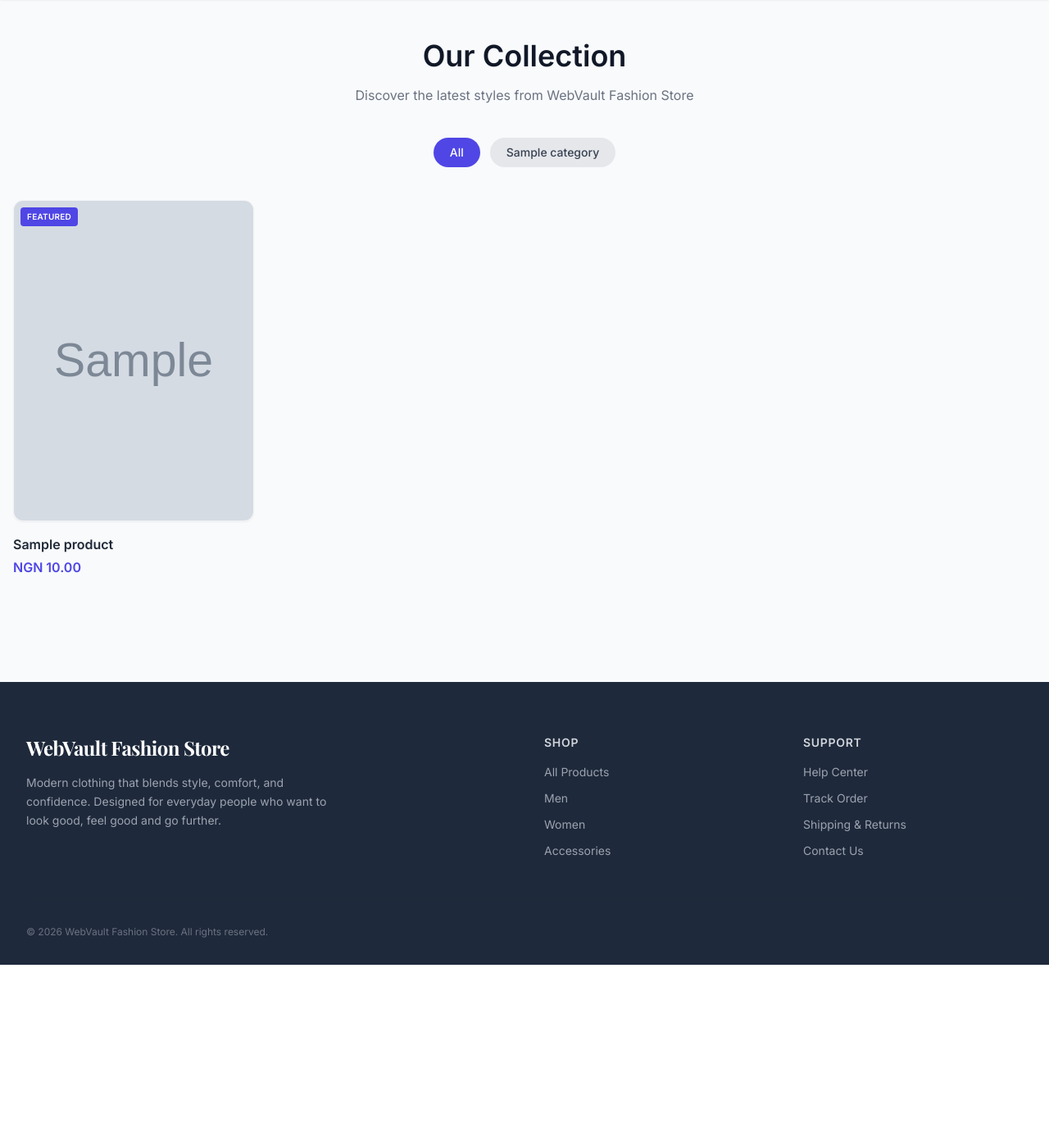
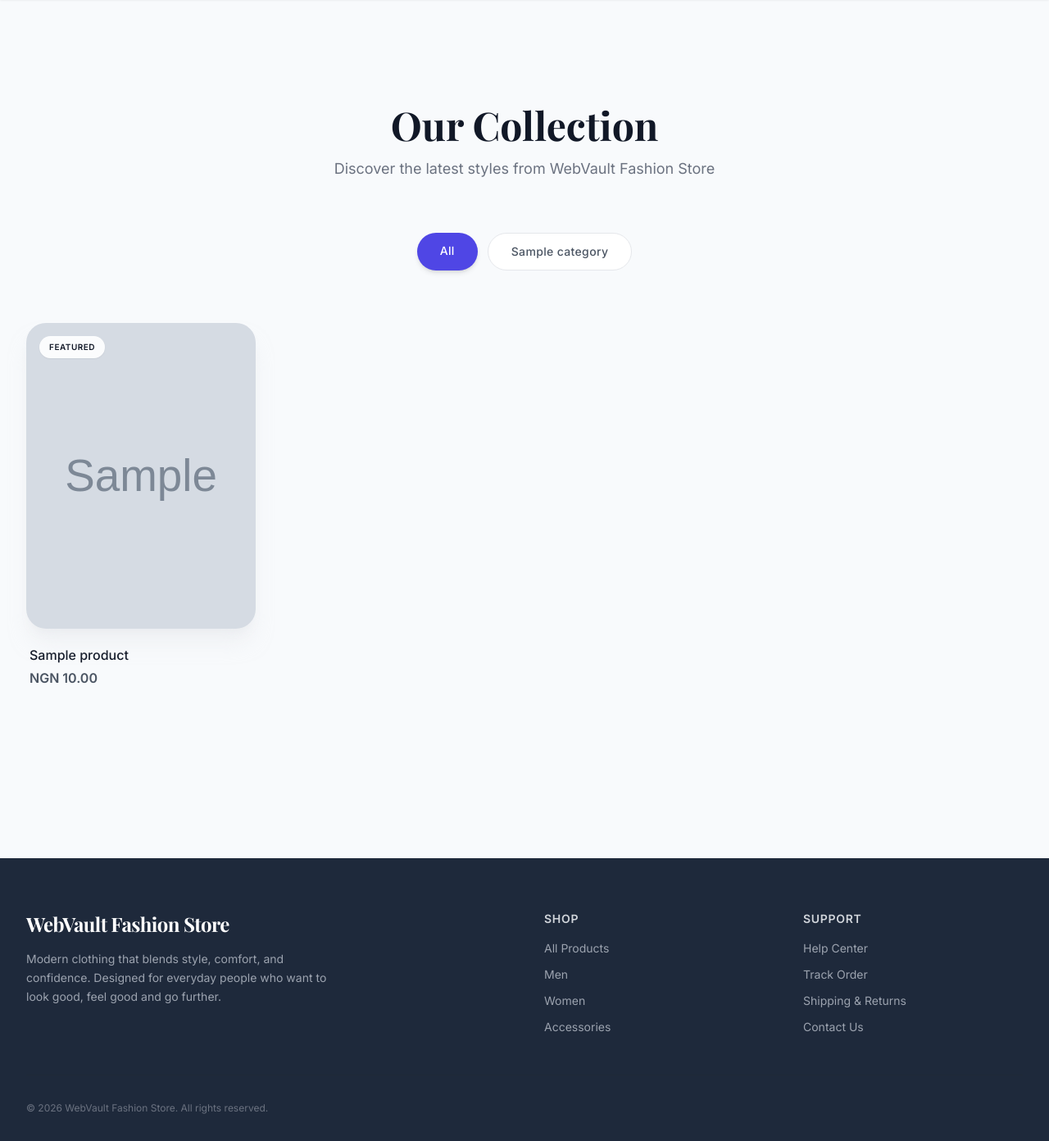
Before and after one commit to Rayflex189/webvault-fashion-commerce, a Django app: page /shop/ in a window 1280 px wide. Shown: the part 80-1472 px from the top of the page at 82% size. Before the commit the page ends 1257 px from the top, so only its background shows below. Run offline with Django 5.2, Linux system fonts and the light colour scheme; data comes from the database, SQL or seed files in the repository; tables that the repository leaves empty hold one stand-in row (values such as "Sample post"); grey boxes marked "Sample" are stand-in pictures; some libraries are stand-ins or nearby versions.

Commit message:
Enhance product list page layout and styles
Save

```diff
--- a/templates/products/list.html
+++ b/templates/products/list.html
@@ -3,21 +3,33 @@
 {% block title %}Shop - {{ store.store_name }}{% endblock %}
 
 {% block content %}
-<div class="max-w-7xl mx-auto px-4 py-12">
+<div class="max-w-7xl mx-auto px-4 sm:px-6 lg:px-8 py-24 md:py-32">
 
-    <!-- Header -->
-    <div class="mb-10 text-center">
-        <h1 class="text-4xl font-bold text-gray-900 mb-4">Our Collection</h1>
-        <p class="text-gray-500">Discover the latest styles from {{ store.store_name }}</p>
+    <!-- Page Header -->
+    <div class="text-center mb-16">
+        <h1 class="font-serif text-4xl md:text-5xl font-bold text-gray-900 mb-4">Our Collection</h1>
+        <p class="text-lg text-gray-500 font-light max-w-2xl mx-auto">Discover the latest styles from {{ store.store_name }}</p>
     </div>
 
     <!-- Category Filters -->
-    <div class="flex flex-wrap justify-center gap-3 mb-10">
-        <a href="{% url 'products:list' %}" class="px-5 py-2 rounded-full text-sm font-medium {% if not current_category %}bg-[var(--primary-color)] text-white{% else %}bg-gray-200 text-gray-700 hover:bg-gray-300{% endif %} transition">
+    <div class="flex flex-wrap justify-center gap-3 mb-16">
+        <a href="{% url 'products:list' %}"
+           class="px-7 py-3 rounded-full text-sm font-medium tracking-wide transition duration-300
+           {% if not current_category %}
+               bg-[var(--primary-color)] text-white shadow-md shadow-[var(--primary-color)]/20
+           {% else %}
+               bg-white border border-gray-200 text-gray-600 hover:border-[var(--primary-color)] hover:text-[var(--primary-color)]
+           {% endif %}">
             All
         </a>
         {% for cat in categories %}
-            <a href="?category={{ cat.slug }}" class="px-5 py-2 rounded-full text-sm font-medium {% if current_category == cat %}bg-[var(--primary-color)] text-white{% else %}bg-gray-200 text-gray-700 hover:bg-gray-300{% endif %} transition">
+            <a href="?category={{ cat.slug }}"
+               class="px-7 py-3 rounded-full text-sm font-medium tracking-wide transition duration-300
+               {% if current_category == cat %}
+                   bg-[var(--primary-color)] text-white shadow-md shadow-[var(--primary-color)]/20
+               {% else %}
+                   bg-white border border-gray-200 text-gray-600 hover:border-[var(--primary-color)] hover:text-[var(--primary-color)]
+               {% endif %}">
                 {{ cat.name }}
             </a>
         {% endfor %}
@@ -25,29 +37,43 @@
 
     <!-- Product Grid -->
     {% if products %}
-    <div class="grid grid-cols-2 md:grid-cols-3 lg:grid-cols-4 gap-6">
+    <div class="grid grid-cols-2 md:grid-cols-3 lg:grid-cols-4 gap-6 lg:gap-8">
         {% for product in products %}
-        <a href="{% url 'products:detail' product.slug %}" class="group">
-            <div class="bg-white rounded-xl shadow-sm border border-gray-100 overflow-hidden mb-4 relative aspect-[3/4]">
+        <a href="{% url 'products:detail' product.slug %}" class="group block">
+            <div class="bg-gray-50 rounded-3xl overflow-hidden mb-5 relative aspect-[3/4] shadow-xl shadow-gray-200/50 hover:shadow-md transition-shadow duration-300">
                 {% if product.primary_image %}
-                    <img src="{{ product.primary_image }}" alt="{{ product.name }}" class="w-full h-full object-cover group-hover:scale-105 transition duration-500">
+                    <img src="{{ product.primary_image }}" alt="{{ product.name }}" class="w-full h-full object-cover group-hover:scale-105 transition duration-700 ease-out">
                 {% else %}
-                    <div class="w-full h-full bg-gray-100 flex items-center justify-center text-gray-400 text-sm">No Image</div>
+                    <div class="w-full h-full bg-gray-100 flex items-center justify-center text-gray-400 text-xs font-light uppercase tracking-wider">No Image</div>
                 {% endif %}
 
                 {% if product.is_featured %}
-                    <span class="absolute top-2 left-2 bg-[var(--primary-color)] text-white text-[10px] font-bold px-2 py-1 rounded uppercase tracking-wide">Featured</span>
+                    <span class="absolute top-4 left-4 bg-white/90 backdrop-blur-sm text-gray-900 text-[10px] font-bold px-3 py-1.5 rounded-full uppercase tracking-wider shadow-sm">Featured</span>
                 {% endif %}
             </div>
-            <h3 class="font-semibold text-gray-800 truncate">{{ product.name }}</h3>
-            <p class="text-[var(--primary-color)] font-bold mt-1">{{ store.currency }} {{ product.base_price|floatformat:2 }}</p>
+            <div class="px-1">
+                <h3 class="font-medium text-gray-900 truncate text-sm md:text-base group-hover:text-[var(--primary-color)] transition-colors duration-200">{{ product.name }}</h3>
+                <p class="text-gray-600 font-semibold mt-1 text-sm md:text-base">{{ store.currency }} {{ product.base_price|floatformat:2 }}</p>
+            </div>
         </a>
         {% endfor %}
     </div>
+
     {% else %}
-    <div class="text-center py-20 bg-white rounded-2xl border border-dashed border-gray-300">
-        <p class="text-gray-500 text-lg">No products found in this category.</p>
-        <a href="/shop/" class="text-[var(--primary-color)] font-medium mt-2 inline-block">View all products</a>
+    <!-- Empty State -->
+    <div class="text-center py-24 bg-white rounded-3xl shadow-xl shadow-gray-200/50 border border-gray-50 max-w-2xl mx-auto">
+        <div class="w-16 h-16 bg-gray-50 rounded-full flex items-center justify-center mx-auto mb-6">
+            <svg class="w-8 h-8 text-gray-400" fill="none" stroke="currentColor" viewBox="0 0 24 24">
+                <path stroke-linecap="round" stroke-linejoin="round" stroke-width="1.5" d="M16 11V7a4 4 0 00-8 0v4M5 9h14l1 12H4L5 9z"/>
+            </svg>
+        </div>
+        <p class="text-lg text-gray-500 font-light mb-8">No products found in this category.</p>
+        <a href="/shop/" class="inline-flex items-center gap-2 text-[var(--primary-color)] font-medium tracking-wider uppercase text-sm hover:text-[var(--secondary-color)] transition duration-300 group">
+            View All Products
+            <svg class="w-4 h-4 transform group-hover:translate-x-1 transition-transform duration-300" fill="none" stroke="currentColor" viewBox="0 0 24 24">
+                <path stroke-linecap="round" stroke-linejoin="round" stroke-width="2" d="M14 5l7 7m0 0l-7 7m7-7H3"/>
+            </svg>
+        </a>
     </div>
     {% endif %}
 
```
